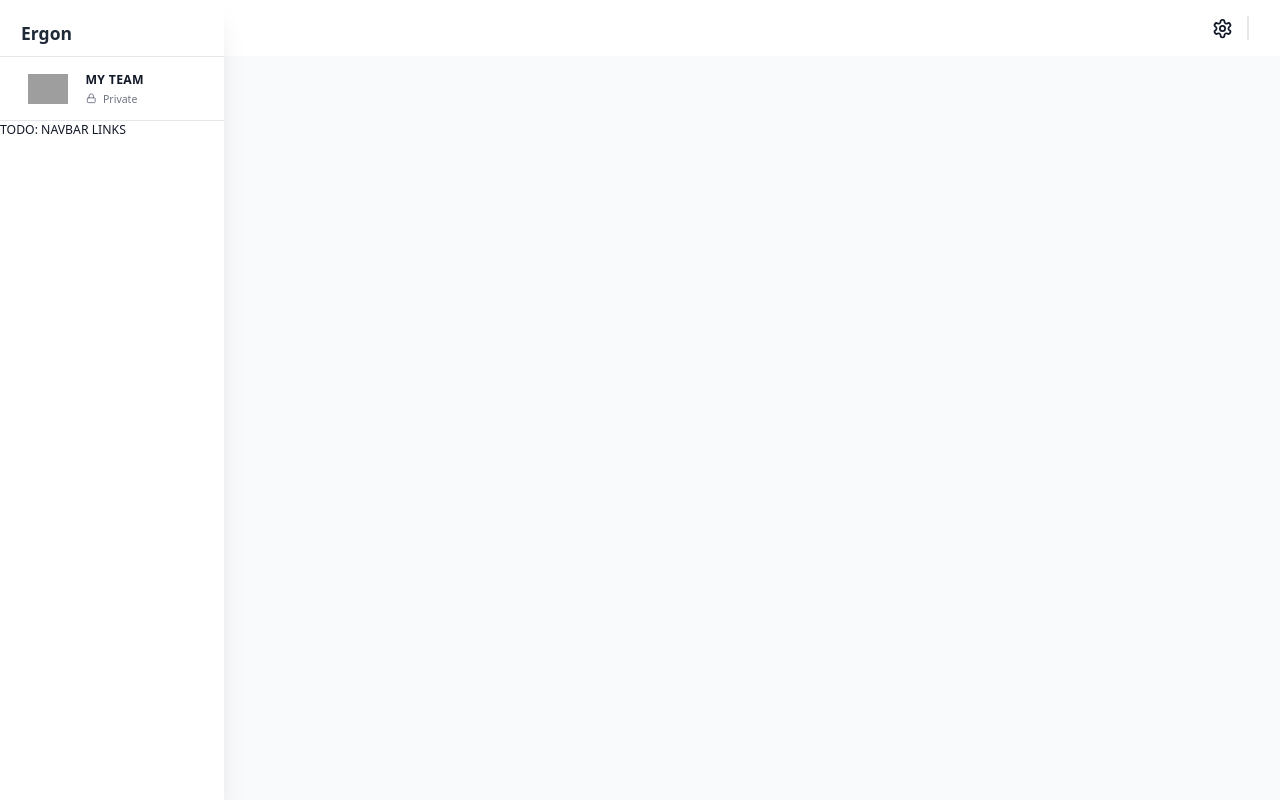
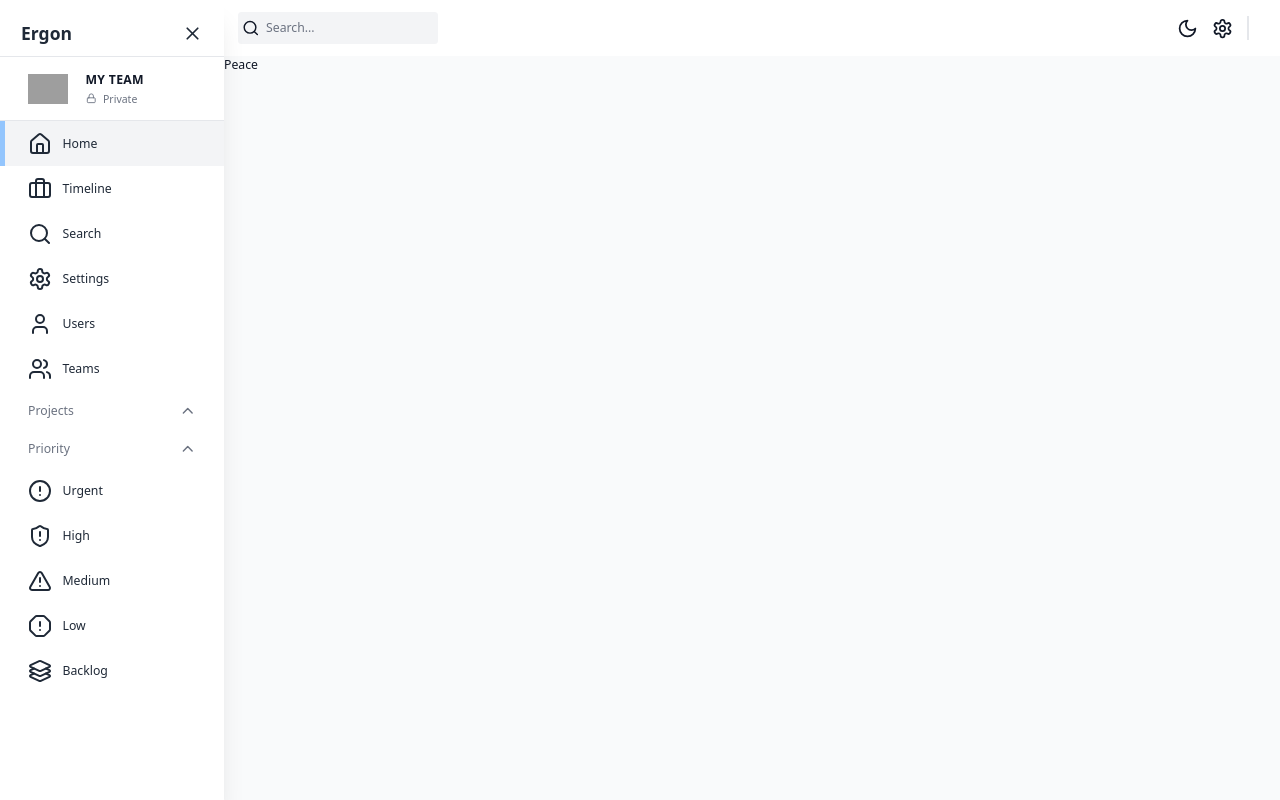
Before and after one commit to seyade/ergon, a Next.js app in the folder client/: page / in a window 1280 px wide. Built offline with nearby package versions, Linux system fonts and the light colour scheme; no server answers; grey boxes are pictures that could not be loaded.

Commit message:
progressed on sidebar

```diff
--- a/client/src/app/(components)/Navbar/index.tsx
+++ b/client/src/app/(components)/Navbar/index.tsx
@@ -1,11 +1,26 @@
 import React from "react";
-import { Search, Settings } from "lucide-react";
+import { Menu, Moon, Search, Settings, Sun } from "lucide-react";
 import Link from "next/link";
+import { useAppDispatch, useAppSelector } from "@/app/redux";
+import { setIsDarkMode, setIsSidebarCollapsed } from "@/state";
 
 const Navbar = () => {
+  const dispatch = useAppDispatch();
+  const isSidebarCollapsed = useAppSelector(
+    (state) => state.global.isSidebarCollapsed,
+  );
+  const isDarkMode = useAppSelector((state) => state.global.isDarkMode);
+
   return (
     <div className="flex items-center justify-between bg-white px-4 py-3 dark:bg-black">
       <div className="flex items-center gap-8">
+        {!isSidebarCollapsed ? null : (
+          <button
+            onClick={() => dispatch(setIsSidebarCollapsed(!isSidebarCollapsed))}
+          >
+            <Menu className="h-8 w-8 dark:bg-white" />
+          </button>
+        )}
         <div className="relative flex h-min w-[200px]">
           <Search className="absolute left-[4px] top-1/2 mr-2 h-5 w-5 -translate-y-1/2 transform cursor-pointer dark:text-white" />
           <input
@@ -17,9 +32,23 @@
       </div>
 
       <div className="flex items-center">
+        <button
+          className={`${
+            isDarkMode ? `dark:hover:bg-gray-700` : `hover:bg-gray-100`
+          } rounded p-2`}
+          onClick={() => dispatch(setIsDarkMode(!isDarkMode))}
+        >
+          {isDarkMode ? (
+            <Sun className="h-6 w-6 cursor-pointer dark:text-white" />
+          ) : (
+            <Moon className="h-6 w-6 cursor-pointer" />
+          )}
+        </button>
         <Link
           href="/settings"
-          className="h-min w-min rounded p-2 hover:bg-gray-100"
+          className={`h-min w-min rounded p-2 hover:bg-gray-100 ${
+            isDarkMode ? `dark:hover:bg-gray-700` : `hover:bg-gray-100`
+          }`}
         >
           <Settings className="h-6 w-6 cursor-pointer dark:text-white" />
         </Link>
--- a/client/src/app/(components)/Sidebar/index.tsx
+++ b/client/src/app/(components)/Sidebar/index.tsx
@@ -1,15 +1,73 @@
 "use client";
 
-import { LockIcon } from "lucide-react";
+import { useAppDispatch, useAppSelector } from "@/app/redux";
+import { setIsSidebarCollapsed } from "@/state";
+import {
+  AlertCircle,
+  AlertOctagon,
+  AlertTriangle,
+  Briefcase,
+  ChevronDown,
+  ChevronUp,
+  Home,
+  Layers3,
+  LockIcon,
+  LucideIcon,
+  Search,
+  Settings,
+  ShieldAlert,
+  User,
+  Users,
+  X,
+} from "lucide-react";
 import Image from "next/image";
+import Link from "next/link";
+import { usePathname } from "next/navigation";
+import { setPriority } from "os";
 import React, { useState } from "react";
+
+type SidebarLinkProps = {
+  href: string;
+  icon: LucideIcon;
+  label?: string;
+};
+
+const SidebarLink = ({ href, icon: Icon, label }: SidebarLinkProps) => {
+  const pathname = usePathname();
+  const isActive =
+    pathname === href || (pathname === "/" && href === "/dashboard");
+
+  return (
+    <Link href={href} className="w-full">
+      <div
+        className={`relative flex cursor-pointer items-center gap-3 transition-colors hover:bg-gray-100 dark:bg-black dark:hover:bg-gray-700 ${
+          isActive ? "bg-gray-100 text-white dark:bg-gray-600" : ""
+        } justify-start px-8 py-3`}
+      >
+        {isActive && (
+          <div className="absolute left-0 top-0 h-[100%] w-[5px] bg-blue-200" />
+        )}
+
+        <Icon className="h-6w-6 text-gray-800 dark:text-gray-100" />
+        <span className={`font-medium text-gray-800 dark:text-gray-100`}>
+          {label}
+        </span>
+      </div>
+    </Link>
+  );
+};
 
 const Sidebar = () => {
   const [showProjects, setShowProjects] = useState(true);
   const [showPriority, setShowPriority] = useState(true);
 
+  const dispatch = useAppDispatch();
+  const isSidebarCollapsed = useAppSelector(
+    (state) => state.global.isSidebarCollapsed,
+  );
+
   const sidebarClassNames = `fixed flex flex-col h-[100%] just-between shadow-xl
-    transition-all duration-300 h-full z-40 dark:bg-black overflow-y-auto bg-white w-64
+    transition-all duration-300 h-full z-40 dark:bg-black overflow-y-auto bg-white ${isSidebarCollapsed ? "w-0 hidden" : "w-64"}
   `;
 
   return (
@@ -19,6 +77,15 @@
           <div className="text-xl font-bold text-gray-800 dark:text-white">
             Ergon
           </div>
+          {isSidebarCollapsed ? null : (
+            <button
+              onClick={() => {
+                dispatch(setIsSidebarCollapsed(!isSidebarCollapsed));
+              }}
+            >
+              <X className="h-6 w-6 text-gray-800 hover:text-gray-500 dark:text-white" />
+            </button>
+          )}
         </div>
         <div className="bprder-y-[1.5px] flex items-center gap-5 border-y-[1.5px] border-gray-200 px-8 py-4 dark:border-gray-700">
           <Image src="/logo.png" alt="Ergon logo" width={40} height={40} />
@@ -32,7 +99,64 @@
             </div>
           </div>
         </div>
-        TODO: NAVBAR LINKS
+        <nav className="z-10 w-full">
+          <SidebarLink icon={Home} label="Home" href="/" />
+          <SidebarLink icon={Briefcase} label="Timeline" href="/timeline" />
+          <SidebarLink icon={Search} label="Search" href="/search" />
+          <SidebarLink icon={Settings} label="Settings" href="/settings" />
+          <SidebarLink icon={User} label="Users" href="/users" />
+          <SidebarLink icon={Users} label="Teams" href="/teams" />
+        </nav>
+
+        <button
+          onClick={() => setShowProjects((prev) => !prev)}
+          className="flex w-full items-center justify-between px-8 py-3 text-gray-500"
+        >
+          <span className="">Projects</span>
+          {showProjects ? (
+            <ChevronUp className="h-5 w-5" />
+          ) : (
+            <ChevronDown className="h-5 w-5" />
+          )}
+        </button>
+
+        <button
+          onClick={() => setShowPriority((prev) => !prev)}
+          className="flex w-full items-center justify-between px-8 py-3 text-gray-500"
+        >
+          <span className="">Priority</span>
+          {showPriority ? (
+            <ChevronUp className="h-5 w-5" />
+          ) : (
+            <ChevronDown className="h-5 w-5" />
+          )}
+        </button>
+
+        {showPriority && (
+          <>
+            <SidebarLink
+              icon={AlertCircle}
+              label="Urgent"
+              href="/priority/urgent"
+            />
+            <SidebarLink
+              icon={ShieldAlert}
+              label="High"
+              href="/priority/high"
+            />
+            <SidebarLink
+              icon={AlertTriangle}
+              label="Medium"
+              href="/priority/medium"
+            />
+            <SidebarLink icon={AlertOctagon} label="Low" href="/priority/low" />
+            <SidebarLink
+              icon={Layers3}
+              label="Backlog"
+              href="/priority/backlog"
+            />
+          </>
+        )}
       </div>
     </div>
   );
--- a/client/src/app/dashboardWrapper.tsx
+++ b/client/src/app/dashboardWrapper.tsx
@@ -18,13 +18,13 @@
     } else {
       document.documentElement.classList.remove("dark");
     }
-  }, []);
+  }, [isDarkMode]);
 
   return (
     <div className="flex min-h-screen w-full bg-gray-50 text-gray-900">
       <Sidebar />
       <main
-        className={`flex w-full flex-col bg-gray-50 dark:bg-dark-bg ${isSidebarCollapsed ? "" : "md:pl-64}"}`}
+        className={`flex w-full flex-col bg-gray-50 dark:bg-dark-bg ${isSidebarCollapsed ? "" : "md:pl-64"}`}
       >
         <Navbar />
         {children}
--- a/client/src/app/globals.css
+++ b/client/src/app/globals.css
@@ -16,6 +16,6 @@
   width: 100%;
 
   @apply text-sm;
-  @apply bg-gray-500;
-  @apply text-gray-900;
+  @apply bg-white;
+  @apply dark:bg-black;
 }
```
